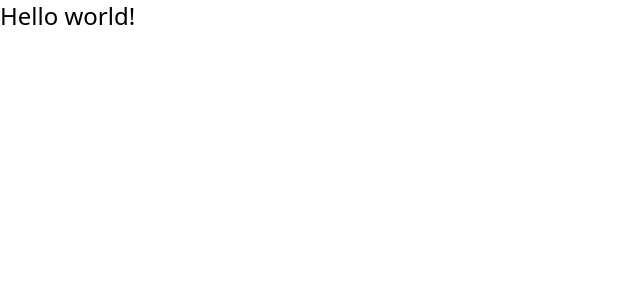
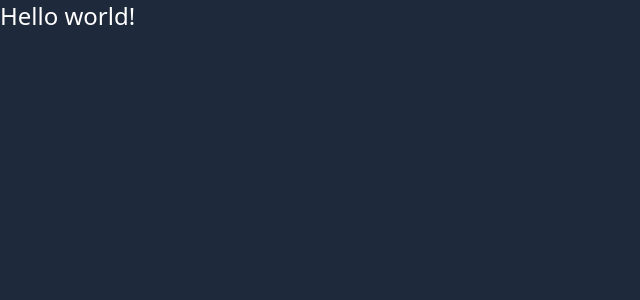
Before and after one commit to pauloo0/bookings, a React (Vite) app: page / in a window 1280 px wide. Shown: the top 300 px of the page, without its empty margins (0-640 px from the left). Built offline with nearby package versions, Linux system fonts and the light colour scheme.

Commit message:
Redux and React Router setup

```diff
--- a/src/App.tsx
+++ b/src/App.tsx
@@ -1,11 +1,31 @@
 import React from 'react'
 
+import {
+  createBrowserRouter,
+  createRoutesFromElements,
+  RouterProvider,
+  Route,
+} from 'react-router-dom'
+
+// Layouts
+import RootLayout from './layouts/RootLayout.tsx'
+
+// Pages
+import Home from './features/home/Home.tsx'
+
+const router = createBrowserRouter(
+  createRoutesFromElements(
+    <>
+      <Route path='/' element={<RootLayout />}>
+        <Route index element={<Home />} />
+      </Route>
+      <Route path='*' element={<h1>Page not found.</h1>} />
+    </>
+  )
+)
+
 const App: React.FC = () => {
-  return (
-    <div>
-      <h1 className='text-2xl'>Hello world!</h1>
-    </div>
-  )
+  return <RouterProvider router={router} />
 }
 
 export default App
--- /dev/null
+++ b/src/app/hooks.ts
@@ -0,0 +1,7 @@
+import { useDispatch, useSelector } from 'react-redux'
+import type { RootState, AppDispatch } from './store'
+import type { TypedUseSelectorHook } from 'react-redux'
+
+// Use throughout your app instead of plain `useDispatch` and `useSelector`
+export const useAppDispatch = () => useDispatch<AppDispatch>()
+export const useAppSelector: TypedUseSelectorHook<RootState> = useSelector
--- /dev/null
+++ b/src/app/store.ts
@@ -0,0 +1,15 @@
+import { configureStore } from '@reduxjs/toolkit'
+
+export const store = configureStore({
+  reducer: {
+    // users: usersReducer,
+    // clients: clientsReducer,
+    // services: servicesReducer,
+    // appointments: appointmentsReducer,
+  },
+})
+
+// Infer the `RootState` and `AppDispatch` types from the store itself
+export type RootState = ReturnType<typeof store.getState>
+// Inferred type: {posts: PostsState, comments: CommentsState, users: UsersState}
+export type AppDispatch = typeof store.dispatch
--- /dev/null
+++ b/src/features/home/Home.tsx
@@ -0,0 +1,11 @@
+import React from 'react'
+
+const Home: React.FC = () => {
+  return (
+    <div>
+      <h1 className='text-2xl text-white'>Hello world!</h1>
+    </div>
+  )
+}
+
+export default Home
--- /dev/null
+++ b/src/layouts/RootLayout.tsx
@@ -0,0 +1,12 @@
+import React from 'react'
+import { Outlet } from 'react-router-dom'
+
+const RootLayout: React.FC = () => {
+  return (
+    <main className='min-h-screen bg-slate-800'>
+      <Outlet />
+    </main>
+  )
+}
+
+export default RootLayout
--- a/src/main.tsx
+++ b/src/main.tsx
@@ -2,9 +2,13 @@ import React from 'react'
 import ReactDOM from 'react-dom/client'
 import App from './App.tsx'
 import './style/index.css'
+import { store } from './app/store.ts'
+import { Provider } from 'react-redux'
 
 ReactDOM.createRoot(document.getElementById('root')!).render(
   <React.StrictMode>
-    <App />
+    <Provider store={store}>
+      <App />
+    </Provider>
   </React.StrictMode>
 )
```
